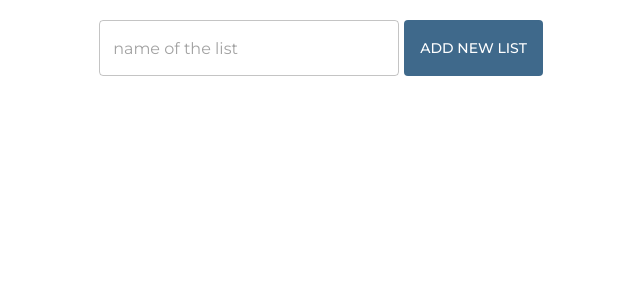
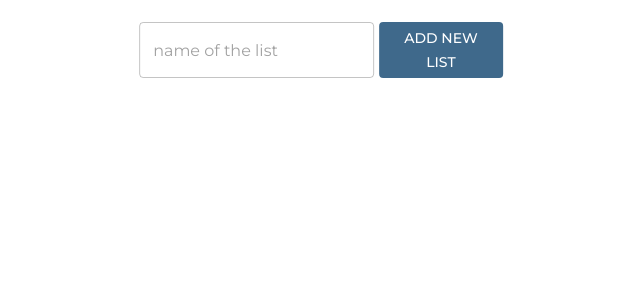
Before and after one commit to alina-laktionova/todolist, a React (Create React App) app: page / in a window 1280 px wide. Shown: the top 300 px of the page, without its empty margins (319-959 px from the left). Built offline with nearby package versions, Linux system fonts and the light colour scheme.

Commit message:
updated theme

```diff
--- a/src/App.tsx
+++ b/src/App.tsx
@@ -3,7 +3,9 @@ import {useDispatch, useSelector} from "react-redux";
 import {Box, Button, OutlinedInput, useMediaQuery} from "@mui/material";
 import {
     DragDropContext,
-    Draggable, DraggableProvided, DraggableStateSnapshot,
+    Draggable,
+    DraggableProvided,
+    DraggableStateSnapshot,
     Droppable,
     DroppableProvided,
     DropResult
@@ -60,17 +62,28 @@ export default function App() {
         overflow: 'auto',
     }}>
         <Box sx={{
+            position: 'relative',
+            height: '100px'
+        }}>
+            <Box sx={{
+                backgroundColor: 'rgba(255,255,255,0.6)',
+                padding: '7px',
+                borderRadius: '5px',
+                width: 'fit-content',
                 display: 'flex',
-            justifyContent: 'center',
-            alignItems: 'center',
-            paddingY: '20px',
+                position: 'fixed',
+                top: '15px',
+                left: '50%',
+                transform: 'translateX(-50%)',
+                zIndex: '10000'
             }}>
                 <OutlinedInput
                     sx={{
                         marginRight: '5px',
                         maxWidth: '300px',
                         width: '75%',
-                    height: '56px'
+                        height: '56px',
+                        backgroundColor: 'white'
                     }}
                     value={listName}
                     onChange={handleChangeInput}
@@ -82,13 +95,11 @@ export default function App() {
                             boxShadow: 'none',
                             width: 'fit-content',
                             height: '56px',
-                        backgroundColor: '#3f698b',
-                        '&: hover': {
-                            backgroundColor: '#27567c',
-                        }
                         }}>
                     {smallScreen ? <AddIcon/> : 'Add new list'}
                 </Button>
+            </Box>
+
         </Box>
         <DragDropContext onDragEnd={onDragEnd}>
 
--- a/src/components/TodoItem.tsx
+++ b/src/components/TodoItem.tsx
@@ -1,8 +1,8 @@
 import {
     Box,
     Checkbox,
-    IconButton, Input,
-    List,
+    IconButton,
+    Input,
     ListItem,
     ListItemButton,
     ListItemIcon,
@@ -48,8 +48,7 @@ export default React.memo(function TodoItem(props: Props) {
         setNewText(event.currentTarget.value)
     }
 
-    return <List disablePadding>
-        <ListItem key={todo.id}
+    return <ListItem key={todo.id}
                      disablePadding
                      disableGutters
                      secondaryAction={
@@ -70,8 +69,7 @@ export default React.memo(function TodoItem(props: Props) {
         <ListItemButton disableGutters
                         sx={{
                             '&.MuiListItemButton-root': {
-                                    paddingRight: '88px',
-                                    paddingLeft: '5px'
+                                padding: '5px 88px 5px 5px',
                             }
                         }}>
             <ListItemIcon sx={{minWidth: '45px'}}>
@@ -91,5 +89,4 @@ export default React.memo(function TodoItem(props: Props) {
             }/>
         </ListItemButton>
     </ListItem>
-    </List>
 })
--- a/src/components/TodoList.tsx
+++ b/src/components/TodoList.tsx
@@ -10,12 +10,12 @@ import {
     DraggableProvided, DraggableStateSnapshot,
     Droppable,
     DroppableProvided,
-    DroppableStateSnapshot
 } from "react-beautiful-dnd";
-import {Box, Grid, IconButton, Input, Typography} from "@mui/material";
+import {Box, Grid, IconButton, Input, List, Typography} from "@mui/material";
 import TodoInput from "./TodoInput";
 import {removeListAction, renameListAction} from "../store/actions";
 import {ITEM} from "../config/constants";
+import {theme} from "../styles/miuCustomTheme";
 
 
 type Props = {
@@ -57,7 +57,9 @@ export default React.memo(function TodoList(props: Props) {
             minWidth: '315px',
             padding: '7px',
             borderRadius: '5px',
-            backgroundColor: isDragging ? '#c6ebfd' : '#d0eaf9',
+            backgroundColor: isDragging
+                ? theme.palette.secondary.main
+                : theme.palette.secondary.light,
             margin: {
                 xs: '5px 0',
                 sm: '0 5px',
@@ -118,25 +120,29 @@ export default React.memo(function TodoList(props: Props) {
         <TodoInput listId={listId}/>
         <Droppable droppableId={listId} key={listId}
                    direction="vertical" type={ITEM}>
-            {(provided: DroppableProvided, snapshot: DroppableStateSnapshot) => (
+            {(provided: DroppableProvided) => (
                 <Box ref={provided.innerRef}
                      {...provided.droppableProps}
                      sx={{
+                         borderRadius: '5px',
                          marginY: '20px',
-                         background: snapshot.isDraggingOver
-                             ? "#b7e4fc"
-                             : "#c0e4f7",
+                         background: theme.palette.secondary.main,
                      }}>
                     {todos.map((todo: TodoItemInterface, index: number) => (
                         <Draggable draggableId={todo.id} key={todo.id} index={index}>
                             {(provided: DraggableProvided, snapshot: DraggableStateSnapshot) => (
-                                <Box ref={provided.innerRef}
+                                <List disablePadding
+                                      ref={provided.innerRef}
                                       {...provided.draggableProps}
                                       {...provided.dragHandleProps}
-                                    sx={{backgroundColor: snapshot.isDragging ? '#afe2fd' : '#c0e4f7'}}
-                                >
+                                      sx={{
+                                          borderRadius: '5px',
+                                          backgroundColor: snapshot.isDragging
+                                              ? theme.palette.secondary.dark
+                                              : theme.palette.secondary.main
+                                      }}>
                                     <TodoItem todo={todo} key={todo.id} listId={listId}/>
-                                </Box>
+                                </List>
                             )}
                         </Draggable>
                     ))}
--- a/src/styles/miuCustomTheme.ts
+++ b/src/styles/miuCustomTheme.ts
@@ -1,6 +1,17 @@
 import {createTheme} from "@mui/material";
 
 export const theme = createTheme({
+    palette: {
+        primary: {
+            main: '#3f698b',
+            dark: '#27567c',
+        },
+        secondary: {
+            main: '#bfe3f5',
+            light: '#d0eaf9',
+            dark: '#a4cbde',
+        },
+    },
     typography: {
         fontFamily: 'Montserrat, sans-serif',
         h6: {
```
Lines whose indentation alone changed are shown as unchanged.
